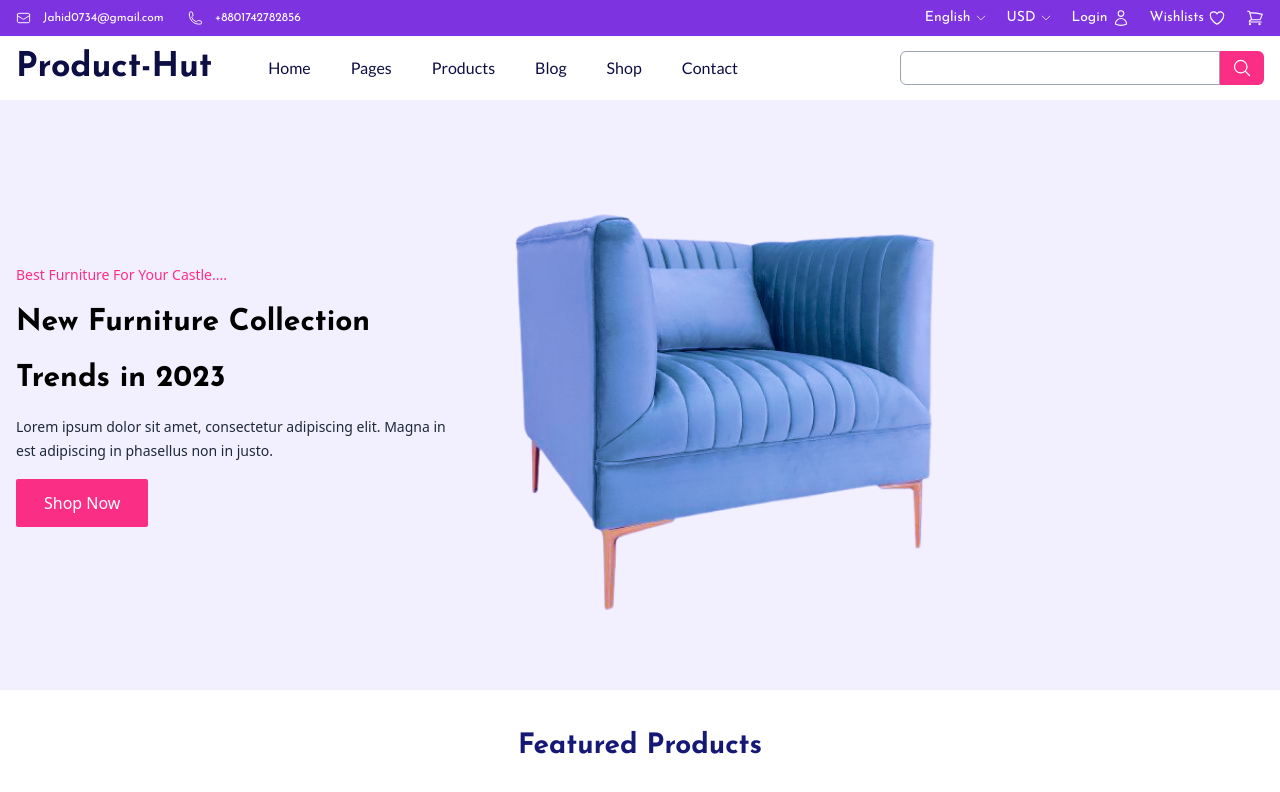
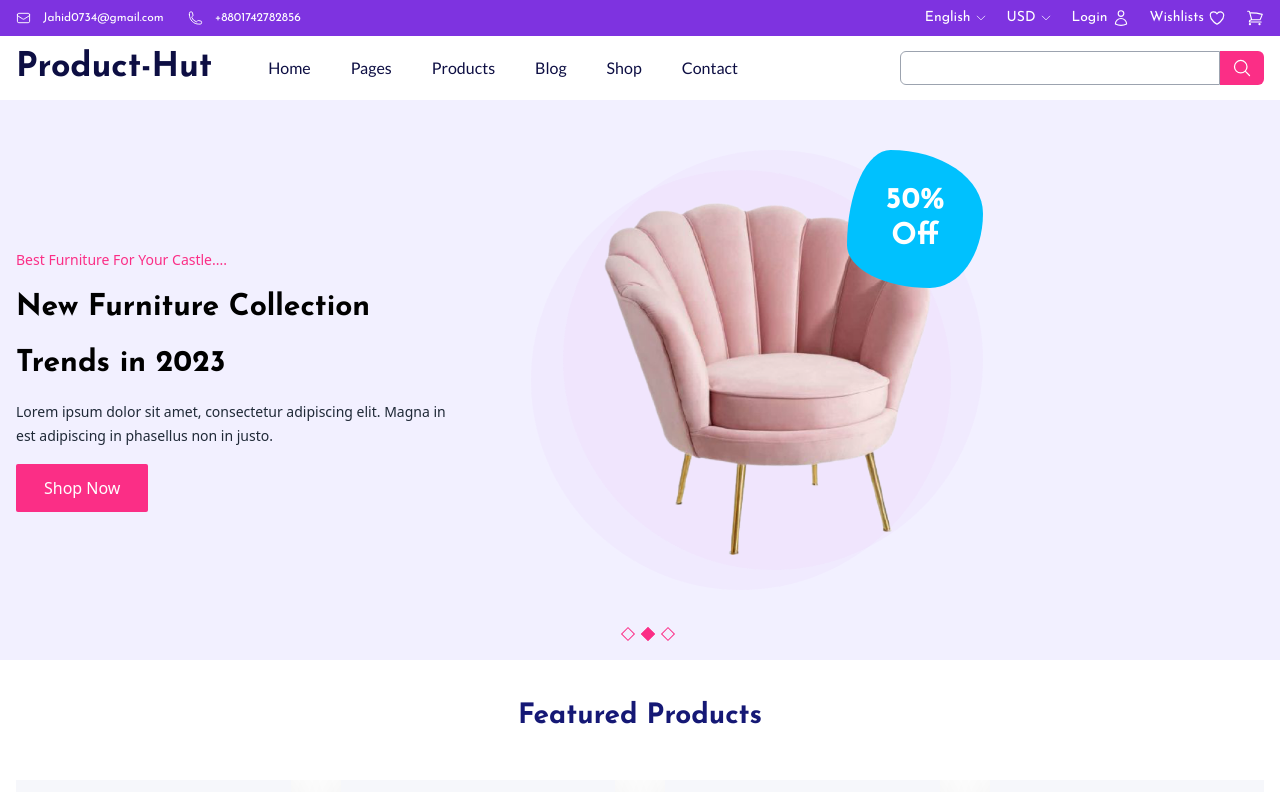
Before and after one commit to Hasan0734/product-hut, a Next.js app: page / in a window 1280 px wide. Shown: the top 792 px of the page. Built offline with nearby package versions, Linux system fonts and the light colour scheme.

Commit message:
landing page finished

```diff
--- a/components/HeaderBanner/HeaderBanner.tsx
+++ b/components/HeaderBanner/HeaderBanner.tsx
@@ -1,28 +1,56 @@
 import Link from 'next/link';
 import React from 'react';
 
+import { Swiper, SwiperSlide } from "swiper/react";
+
+
+import { Pagination, Autoplay } from "swiper";
+import "swiper/css/pagination";
+import Banner from '../Promotional/Banner';
+
 const HeaderBanner = () => {
     return (
-        <section className='bg-[#F2F0FF] py-5'>
-            <div className='container px-4 mx-auto'>
-                <div className='flex items-center gap-6'>
-                    <div>
-                        <div className='max-w-md'>
-                            <p className='text-[#FB2E86] text-sm leading-6'>Best Furniture For Your Castle....</p>
-                            <h2 className='text-3xl josefin-font text-black font-bold leading-10 mt-4'>New Furniture Collection
-                            </h2>
-                            <h2 className='text-3xl josefin-font text-black font-bold leading-10 mt-4'> Trends in 2023</h2>
-                            <p className='text-sm leading-6 mt-4 mb-4'>Lorem ipsum dolor sit amet, consectetur adipiscing elit. Magna in est adipiscing
-                                in phasellus non in justo.</p>
-                            <Link href={"/"} legacyBehavior>
-                                <a className='text-white bg-[#FB2E86] px-7 py-3 rounded-sm inline-block'>Shop Now</a>
-                            </Link>
-                        </div>
-                    </div>
-                    <div>
-                        <img src="/assets/banner/banner.png" alt="" />
-                    </div>
-                </div>
+        <section className='bg-[#F2F0FF] '>
+            <div className='container pl-4 mx-auto'>
+
+
+                <Swiper
+                    slidesPerView={1}
+                    spaceBetween={40}
+                    slidesPerGroup={1}
+                    speed={1500}
+                    loop={true}
+                    autoplay={{
+                        delay: 2500,
+                        waitForTransition: true,
+                        disableOnInteraction: false,
+                        pauseOnMouseEnter: true
+
+                    }}
+
+                    pagination={{
+                        clickable: true,
+                        bulletActiveClass: "banner_paginate_bullet_active",
+                        bulletClass: "banner_paginate_bullet"
+                    }}
+                    modules={[Autoplay, Pagination]}
+                    className="header_banner"
+                >
+                    <SwiperSlide >
+                        <Banner />
+                    </SwiperSlide>
+                    <SwiperSlide >
+                        <Banner />
+                    </SwiperSlide>
+                    <SwiperSlide >
+                        <Banner />
+                    </SwiperSlide>
+
+
+
+
+                </Swiper>
+
             </div>
         </section>
     );
--- /dev/null
+++ b/components/Promotional/Banner.tsx
@@ -0,0 +1,38 @@
+import Link from 'next/link';
+import React from 'react';
+
+const Banner = () => {
+    return (
+        <div className='grid grid-cols-1 md:grid-cols-2 lg:grid-cols-5 items-center gap-6'>
+            <div className='col-span-1 lg:col-span-2 order-2 md:order-1'>
+                <div className='max-w-md'>
+                    <p className='text-[#FB2E86] text-sm leading-6'>Best Furniture For Your Castle....</p>
+                    <h2 className='text-3xl josefin-font text-black font-bold leading-10 mt-4'>New Furniture Collection
+                    </h2>
+                    <h2 className='text-3xl josefin-font text-black font-bold leading-10 mt-4'> Trends in 2023</h2>
+                    <p className='text-sm leading-6 mt-4 mb-4'>Lorem ipsum dolor sit amet, consectetur adipiscing elit. Magna in est adipiscing
+                        in phasellus non in justo.</p>
+                    <Link href={"/"} legacyBehavior>
+                        <a className='text-white bg-[#FB2E86] px-7 py-3 rounded-sm inline-block'>Shop Now</a>
+                    </Link>
+                </div>
+            </div>
+            <div className='relative col-span-1 lg:col-span-3 order-1 md:order-2'>
+
+                <div className='w-[250px] h-[250px] lg:w-[420px] lg:h-[420px] rounded-full bg-[#ECD2FA35]'>
+
+                </div>
+                <div className='w-[250px] h-[250px] lg:w-[420px] lg:h-[420px] rounded-full bg-[#ECD2FA35] absolute left-8  bottom-5'>
+                    <div className='relative flex items-end h-full w-full justify-center'>
+                        <img className='w-[90%]' src="/assets/banner/banner.png" alt="" />
+                        <div className='discount_mark bg-[#00C1FE] w-[80px] h-[80px] lg:w-[136px] lg:h-[138px] absolute flex justify-center items-center top-0 right-0'>
+                            <h4 className='text-white text-center josefin-font text-xl lg:text-3xl font-bold'>50% <br />Off</h4>
+                        </div>
+                    </div>
+                </div>
+            </div>
+        </div>
+    );
+};
+
+export default Banner;
--- a/styles/globals.css
+++ b/styles/globals.css
@@ -115,3 +115,26 @@ sans-serif; */
     background: #FB2E86;
     width: 24px;
 }
+
+.discount_mark{
+    border-radius: 32% 68% 39% 61% / 69% 46% 54% 31%;
+}
+
+.header_banner{
+    padding: 70px 0 !important;
+}
+.banner_paginate_bullet {
+    width: 10px;
+    height: 10px;
+    /* border-radius: 50%; */
+    border: 1px solid #FB2E86;
+    display: inline-block;
+    margin: 5px;
+    cursor: pointer;
+    transform: rotate(45deg);
+}
+
+.banner_paginate_bullet_active {
+    border: 1px solid #FB2E86;
+    background: #FB2E86;
+}
```
Also changed, not shown: public/assets/banner/banner.png, public/assets/banner/light.png (added).
